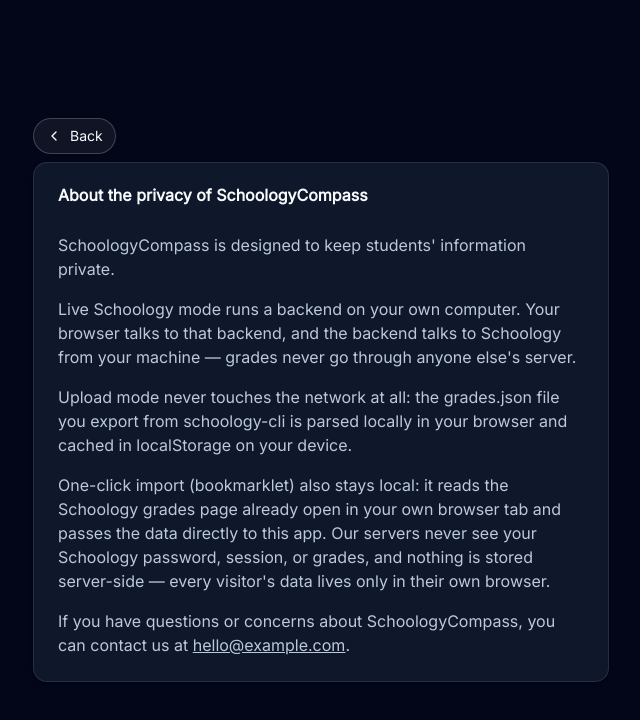
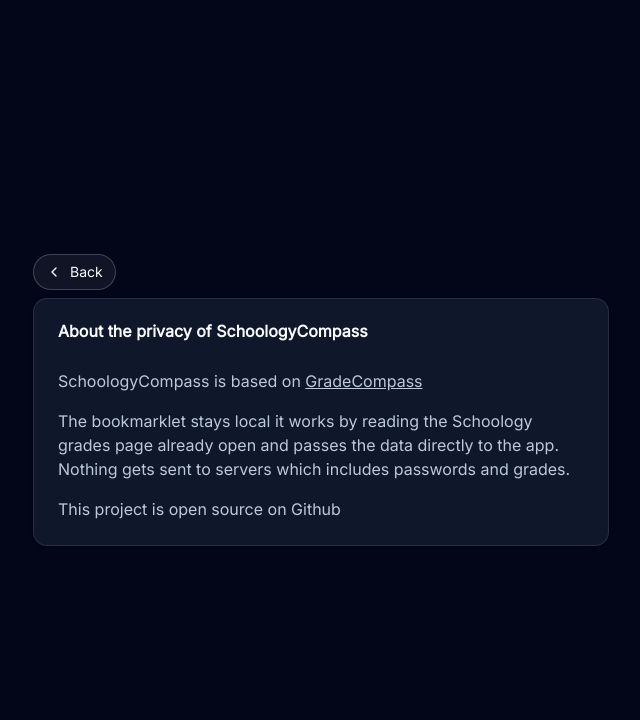
Before and after one commit to InkBoyM/schoology-campus, a SvelteKit app: page /privacy in a window 1280 px wide. Shown: the top 720 px of the page, without its empty margins (319-959 px from the left). Built offline with nearby package versions, Linux system fonts and the light colour scheme.

Commit message:
Fix drag handle detection; exact privacy page text

```diff
--- a/src/routes/(authed)/grades/+page.svelte
+++ b/src/routes/(authed)/grades/+page.svelte
@@ -58,10 +58,17 @@
 	}
 
 	let dragFrom: number | undefined = $state();
+	let pressOnHandle = false;
+
+	function onPress(event: PointerEvent) {
+		// dragstart targets the draggable <li>, not the grabbed child, so the
+		// grab origin must be recorded here on pointerdown instead.
+		pressOnHandle = !!(event.target as HTMLElement).closest?.('[data-drag-handle]');
+	}
 
 	function onDragStart(event: DragEvent, index: number) {
 		// Only the grip handle starts a drag; anything else behaves as a click.
-		if (!(event.target as HTMLElement).closest?.('[data-drag-handle]')) {
+		if (!pressOnHandle) {
 			event.preventDefault();
 			return;
 		}
@@ -89,6 +96,7 @@
 
 	function onDragEnd() {
 		dragFrom = undefined;
+		pressOnHandle = false;
 	}
 </script>
 
@@ -132,6 +140,7 @@
 				<li
 					class={['flex w-full max-w-3xl items-stretch gap-1', dragFrom === index && 'opacity-50']}
 					draggable="true"
+					onpointerdown={onPress}
 					ondragstart={(e) => onDragStart(e, index)}
 					ondragover={onDragOver}
 					ondrop={(e) => onDrop(e, index)}
--- a/src/routes/privacy/+page.svelte
+++ b/src/routes/privacy/+page.svelte
@@ -1,11 +1,7 @@
 <script lang="ts">
-	import { browser } from '$app/environment';
-	import { brand, contactEmail } from '$lib/brand';
+	import { brand } from '$lib/brand';
 	import BackButton from '$lib/components/BackButton.svelte';
 	import * as Card from '$lib/components/ui/card';
-
-	let email = $state('[email protected]');
-	if (browser) email = contactEmail;
 </script>
 
 <svelte:head>
@@ -24,33 +20,22 @@
 
 				<Card.Content class="text-tertiary-foreground space-y-4">
 					<p>
-						{brand} is designed to keep students' information private.
+						{brand} is based on
+						<a
+							href="https://github.com/PurelyAnecdotal/gradecompass"
+							target="_blank"
+							rel="noreferrer"
+							class="underline">GradeCompass</a
+						>
 					</p>
 
 					<p>
-						Live Schoology mode runs a backend on your own computer. Your browser talks to
-						that backend, and the backend talks to Schoology from your machine — grades never
-						go through anyone else's server.
+						The bookmarklet stays local it works by reading the Schoology grades page
+						already open and passes the data directly to the app. Nothing gets sent to
+						servers which includes passwords and grades.
 					</p>
 
-					<p>
-						Upload mode never touches the network at all: the grades.json file you export
-						from schoology-cli is parsed locally in your browser and cached in localStorage
-						on your device.
-					</p>
-
-					<p>
-						One-click import (bookmarklet) also stays local: it reads the Schoology grades
-						page already open in your own browser tab and passes the data directly to this
-						app. Our servers never see your Schoology password, session, or grades, and
-						nothing is stored server-side — every visitor's data lives only in their own
-						browser.
-					</p>
-
-					<p>
-						If you have questions or concerns about {brand}, you can contact us at
-						<a href="mailto:{email}" class="underline">{email}</a>.
-					</p>
+					<p>This project is open source on Github</p>
 				</Card.Content>
 			</Card.Root>
 		</div>
```
